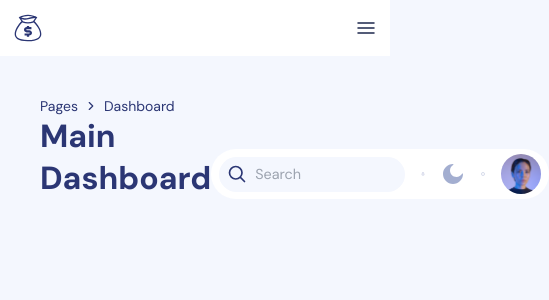
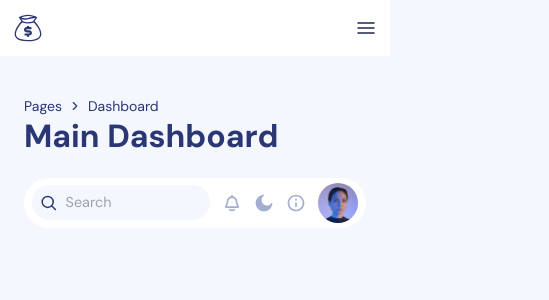
Before and after one commit to mohbadreldeen/horizon-ui, a Next.js app: page / in a window 390 px wide. Shown: the top 300 px of the page, 549 px wide, since content can reach past the window. Built offline with nearby package versions, Linux system fonts and the light colour scheme.

Commit message:
Make search component responsive

```diff
--- a/app/(root)/page.tsx
+++ b/app/(root)/page.tsx
@@ -4,7 +4,7 @@ import React from 'react'
 
 function Home() {
     return (
-        <div className="p-10">
+        <div className="p-6 pt-10">
             <PageHeader />
         </div>
     )
--- a/components/PageHeader.tsx
+++ b/components/PageHeader.tsx
@@ -4,7 +4,7 @@ import PageTitle from './PageTitle'
 import SearchBar from './SearchBar'
 const PageHeader = () => {
     return (
-        <div className="flex flex-row justify-between items-end">
+        <div className="flex flex-row justify-between items-end max-lg:flex-col max-lg:w-full max-lg:justify-normal max-lg:items-start max-lg:gap-5">
             <PageTitle />
             <SearchBar />
         </div>
--- a/components/SearchBar.tsx
+++ b/components/SearchBar.tsx
@@ -10,17 +10,17 @@ import Image from 'next/image'
 const SearchBar = () => {
     const [focus, setFocus] = useState(false)
 
-    const inputClasses = `p-2 transition-width duration-300 bg-transparent outline-none ${focus ? 'w-[300px]' : 'w-[150px]'}`
+    const inputClasses = `p-2 transition-width duration-300 bg-transparent outline-none ${focus ? 'w-[300px]' : 'w-[150px]'} max-lg:w-full max-lg:grow-1`
 
     return (
-        <div className="flex bg-colorBgSecondary rounded-full p-2 h-[50px] items-center gap-4">
-            <div className="bg-colorBgPrimary flex rounded-full px-2 items-center">
+        <div className="flex bg-colorBgSecondary rounded-full p-2 h-[50px] items-center gap-3 max-lg:flex-grow-1 max-lg:w-full">
+            <div className="bg-colorBgPrimary flex rounded-full px-2 items-center max-lg:flex-1 max-lg:w-full">
                 <SearchIcon className="stroke-textPrimary bg-transparent" />
                 <input type="text" placeholder="Search" className={inputClasses} onFocus={() => setFocus(true)} onBlur={() => setFocus(false)} />
             </div>
-            <BellIcon className="stroke-textSecondary hover:stroke-textPrimary cursor-pointer " />
+            <BellIcon className="stroke-textSecondary hover:stroke-textPrimary cursor-pointer " width="20" height="20" viewBox="0 0 24 24" />
             <ToggleTheme />
-            <InfoIcon className="hover:fill-textPrimary fill-textSecondary cursor-pointer" />
+            <InfoIcon className="hover:fill-textPrimary fill-textSecondary cursor-pointer" width="20" height="20" viewBox="0 0 24 24" />
             <Image src="/avatar.jpg" alt="Profile" width={40} height={40} className="rounded-full" />
         </div>
     )
--- a/components/ToggleTheme.tsx
+++ b/components/ToggleTheme.tsx
@@ -11,7 +11,7 @@ const ToggleTheme = () => {
 
     return (
         <button onClick={() => toggleTheme(theme === 'dark' ? 'light' : 'dark')}>
-            <MoonIcon className="fill-textSecondary hover:fill-textPrimary" />
+            <MoonIcon className="fill-textSecondary hover:fill-textPrimary" width="20" height="20" viewBox="0 0 24 24" />
         </button>
     )
 }
```
